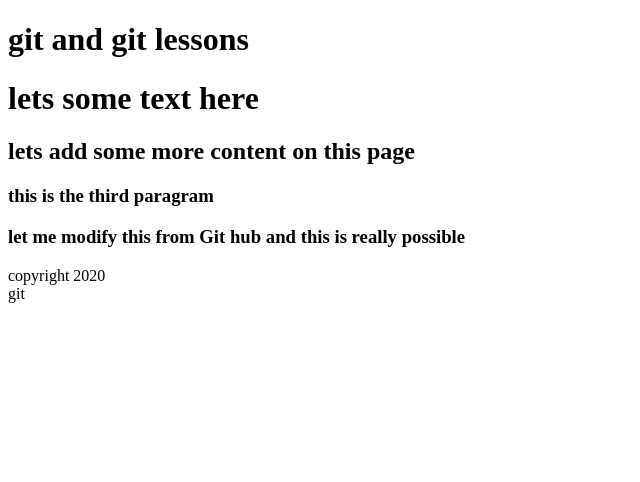
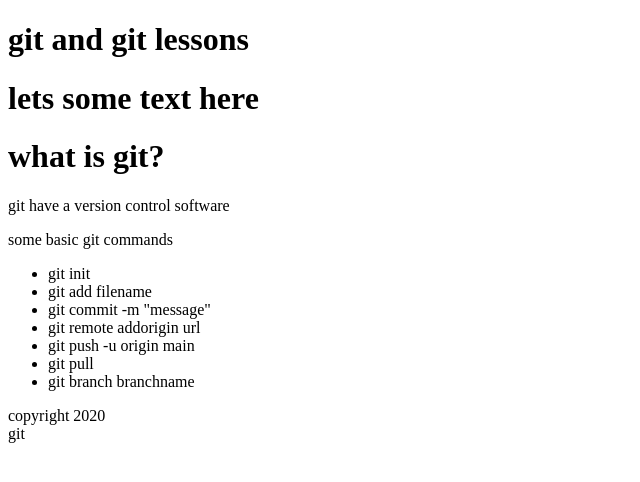
Before and after one commit to arpna170/git--lesson--winter, a plain HTML site: page index.html in a window 1280 px wide. Shown: the whole page, without its empty margins (0-640 px from the left). Drawn offline with Linux system fonts and the light colour scheme.

Commit message:
some git note has been added

```diff
--- a/index.html
+++ b/index.html
@@ -6,12 +6,22 @@
     <title>My title</title>
 </head>
 <body>
-  <header><h1>git and git lessons</h1></header>
+  <header><h1>git and git lessons</h1>
     <h1>lets some text here   </h1>
-    <h2>lets add some more content on this page
-         </h2>
-         <h3>this is the third paragram</h3>
-    <h3>let me modify this from Git hub and this is really possible</h3>
+</header>
+<h1>what is git?</h1>
+<p>git have a version control software</p>
+<p>some basic git commands</p>
+<ul>
+
+     <li>git init</li>
+     <li>git add filename</li>
+     <li>git commit -m "message"</li>
+     <li>git remote addorigin url</li>
+     <li>git push -u origin main</li>
+     <li>git pull</li>
+     <li>git branch branchname</li>
+</ul>
 
          <footer>copyright 2020</footer>
 </body>
```
